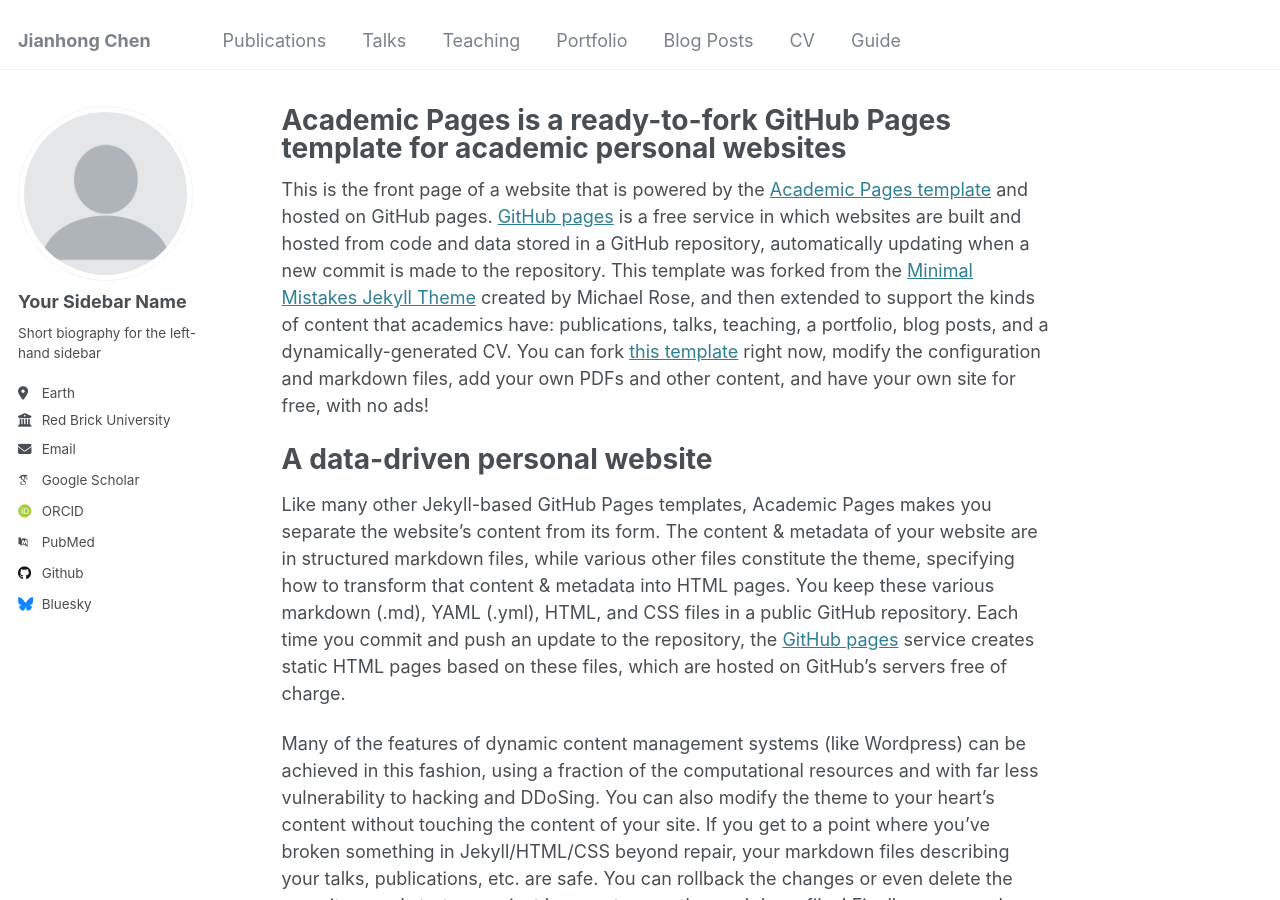
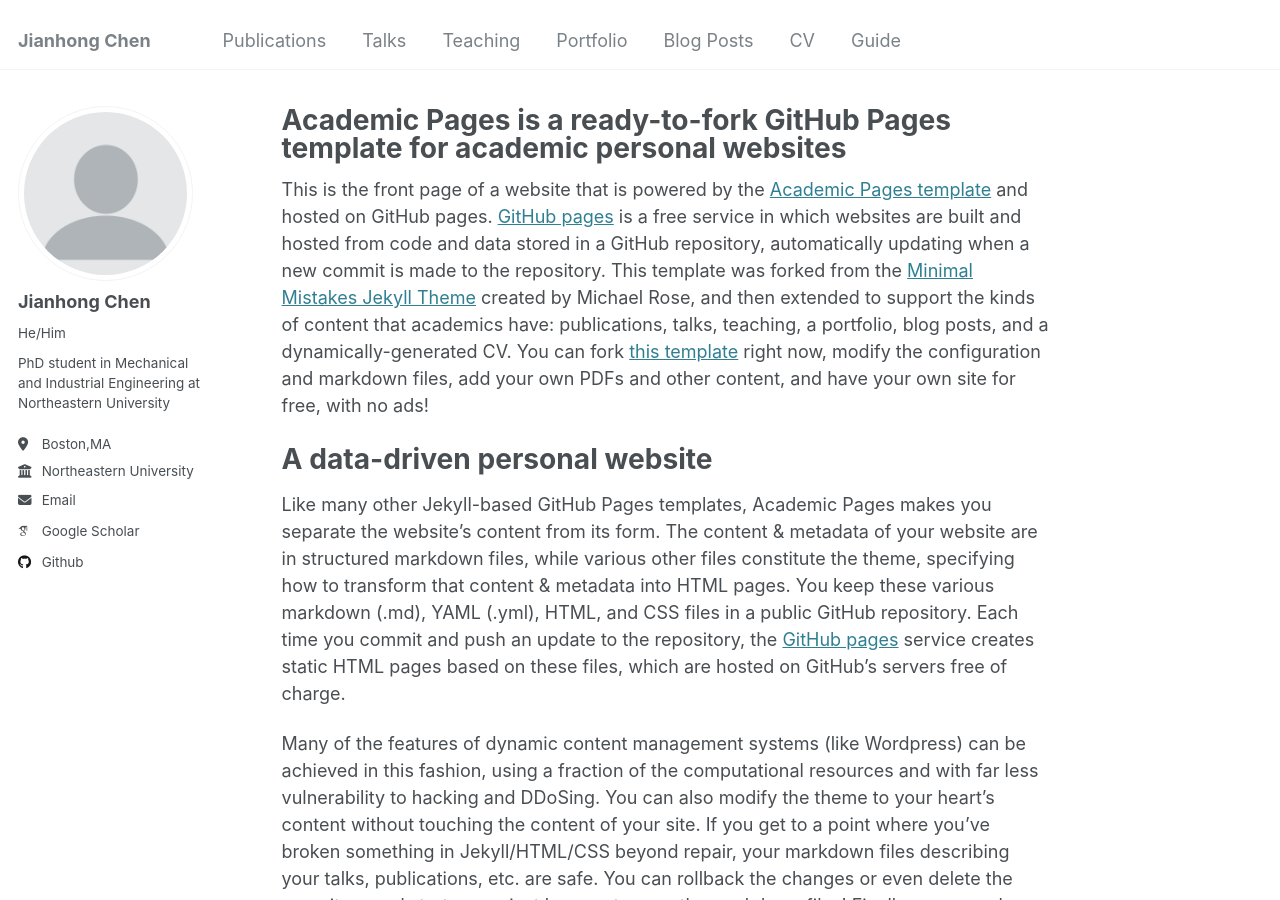
Before and after one commit to PeChen123/Jianhong_Chen, a Jekyll site: the page built from _pages/about.md, in a window 1280 px wide and 900 px high. Built offline with Jekyll 4.4.1, drawn with Linux system fonts in a browser that asks for light colours; some web fonts are replaced.

Commit message:
Update _config.yml

```diff
--- a/_config.yml
+++ b/_config.yml
@@ -22,21 +22,21 @@ repository               : "PeChen123/Jianhong_Chen.github.io"
 author:
   # Biographic information
   avatar           : "profile.png"
-  name             : "Your Sidebar Name"
-  pronouns         : # example: "she/her"
-  bio              : "Short biography for the left-hand sidebar"
-  location         : "Earth"
-  employer         : "Red Brick University"
+  name             : "Jianhong Chen"
+  pronouns         : "He/Him"
+  bio              : "PhD student in Mechanical and Industrial Engineering at Northeastern University"
+  location         : "Boston,MA"
+  employer         : "Northeastern University"
   uri              : # URL
-  email            : "none@example.org"
+  email            : "chen.jianho@northeastern.edu"
 
   # Academic websites
   arxiv            : # URL - Update with the correct link to your profile
-  googlescholar    : "https://scholar.google.com/citations?user=PS_CX0AAAAAJ"
+  googlescholar    : "https://scholar.google.com/citations?user=5LF2nBIAAAAJ&hl=en"
   impactstory      : # URL
-  orcid            : "http://orcid.org/yourorcidurl"
+  orcid            : #"http://orcid.org/yourorcidurl"
   semantic         : # URL
-  pubmed           : "https://www.ncbi.nlm.nih.gov/pubmed/?term=john+snow"
+  pubmed           : #"https://www.ncbi.nlm.nih.gov/pubmed/?term=john+snow"
   researchgate     : # URL
   scopus           : # URL
 
@@ -44,12 +44,12 @@ author:
   bitbucket        : # Username - Update with your username on the site
   codepen          : # Username
   dribbble         : # Username
-  github           : "academicpages"
+  github           : "Jianhong_Chen"
   kaggle           : # Username
   stackoverflow    : # User number or user number and name (i.e., use "1" or "1/jeff-atwood")
 
   # Social media
-  bluesky          : "bsky.app" # Replace this with you Bluesky username
+  bluesky          : #"bsky.app" # Replace this with you Bluesky username
   facebook         : # Username
   flickr           : # Username
   foursquare       : # Username
```
